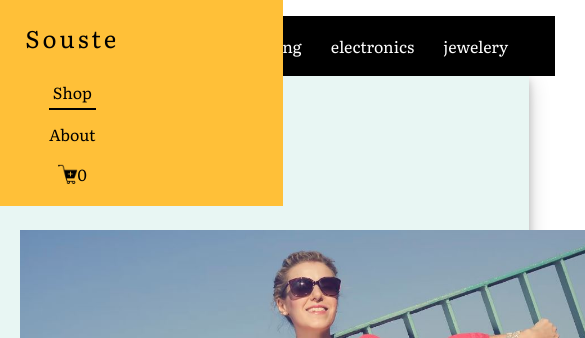
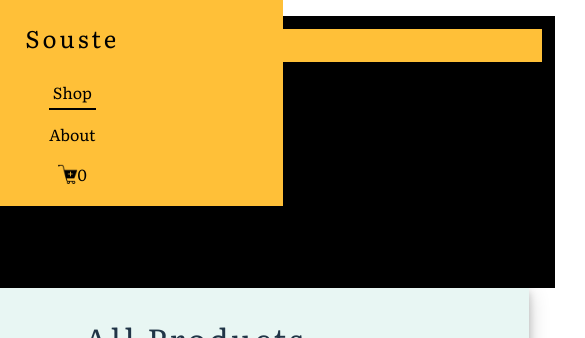
Before and after one commit to souste/shopping-cart, a React (Vite) app: page /shop in a window 390 px wide. Shown: the top 338 px of the page, 585 px wide, since content can reach past the window. Built offline with nearby package versions, Linux system fonts and the light colour scheme; no server answers.

Commit message:
media query applied to shop

```diff
--- a/src/styles.css
+++ b/src/styles.css
@@ -203,6 +203,7 @@
 
 .products-container {
   display: flex;
+  flex-direction: row;
   justify-content: center;
   flex-wrap: wrap;
   gap: 2rem;
@@ -212,7 +213,9 @@
 
 .product-container {
   list-style: none;
-  width: 15vw;
+  flex: 0 0 20%;
+  min-width: 200px;
+  max-width: 300px;
   height: 40vh;
   display: flex;
   flex-direction: column;
@@ -696,6 +699,11 @@
   .checkout-button {
     width: 100%;
   }
+
+  .categories-list {
+    display: flex;
+    flex-direction: column;
+  }
 }
 
 /* Media Querys */
@@ -719,4 +727,21 @@
     width: 100%;
     align-items: center;
   }
+
+  .shop-banner {
+    display: flex;
+    flex-direction: column;
+  }
 }
+
+@media only screen and(max-width: 788px) {
+  .products-container {
+    grid-template-columns: repeat(auto-fix, minmax(20vw, 1fr));
+  }
+
+  .shop-banner {
+    width: 50vw;
+    display: flex;
+    flex-direction: column;
+  }
+}
```
